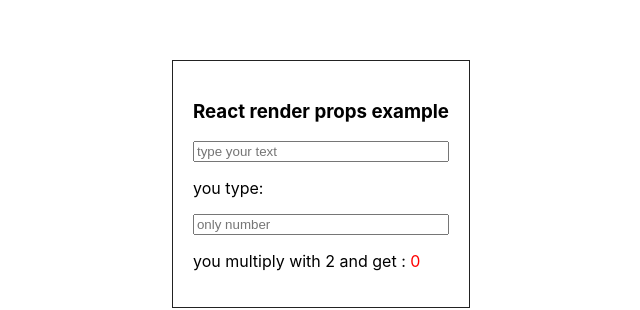
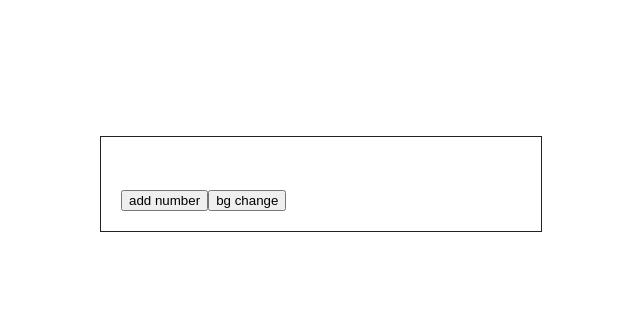
Before and after one commit to futureweb7/react-learning, a React (Create React App) app: page / in a window 1280 px wide. Shown: the part 216-526 px from the top of the page, without its empty margins (319-959 px from the left). Built offline with nearby package versions, Linux system fonts and the light colour scheme.

Commit message:
usestate

```diff
--- a/src/App.js
+++ b/src/App.js
@@ -1,9 +1,12 @@
 import React from 'react';
 import "./App.css"
+import ExFour from './components/useState/ExFour';
 // import TempBoard from './components/reactLiftingStateUp/TempBoard';
 // import HocBord from './components/hoc/HocBord';
 // import AllUserList from './components/hocLoader/AllUserList';
-import RenderPropsEx from './components/renderProps/RenderPropsEx';
+// import RenderPropsEx from './components/renderProps/RenderPropsEx';
+// import ExOne from './components/useState/ExOne';
+// import ExTwo from './components/useState/ExTwo';
 
 const App = () => {
   const areaStyle = {
@@ -18,7 +21,11 @@ const App = () => {
       {/* <TempBoard/> */}
       {/* <HocBord /> */}
       {/* <AllUserList/> */}
-      <RenderPropsEx/>
+      {/* <RenderPropsEx/> */}
+      {/* <ExOne /> */}
+      {/* <ExThree/> */}
+      {/* <ExTwo/> */}
+      <ExFour/>
     </div>
   );
 };
--- /dev/null
+++ b/src/components/useEffect/ExOne.jsx
@@ -0,0 +1,11 @@
+import React from 'react';
+
+const ExOne = () => {
+    return (
+        <div>
+
+        </div>
+    );
+};
+
+export default ExOne;
--- /dev/null
+++ b/src/components/useState/ExFour.jsx
@@ -0,0 +1,54 @@
+import React, { useState } from 'react';
+
+const ExFour = () => {
+    const [number, setNumber] = useState([]);
+    console.log("🚀 ~ file: ExFour.jsx:6 ~ ExFour ~ number:", number)
+    const colors =["violet","#788200","#ebd0ff","green","#CC5500","#FFC300","red",]
+    const [bg, setBg] = useState(false);
+    const handleNumber = () => {
+        setNumber([
+            ...number,
+            {
+                id: number.length,
+                number: Math.random() * 10,
+            }
+        ])
+    }
+    const handleBg = () => {
+        setBg((prevState) => !prevState);
+    }
+    const olStyle= {
+        maxHeight: "300px",
+        overflow:"auto"
+    }
+    const darkStyle = {
+        background:"#222",
+        color: "#fafafa",
+        border:"1px solid #fff",
+        padding: "20px",
+        width:"400px"
+    }
+    const whiteStyle = {
+        background:"#fff",
+        color: "#222",
+        border:"1px solid #222",
+        padding: "20px",
+        width:"400px"
+    }
+    const toggleBg = bg ? darkStyle : whiteStyle;
+
+    return (
+        <>
+        <div style={toggleBg}>
+            <ol style={olStyle}>
+                {number?.map((num,id) =>(
+                  <li key={num.id} style={{ color: colors[id % colors.length] }}>{num.number}</li>
+                ))}
+            </ol>
+            <button onClick={handleNumber}>add number</button>
+            <button onClick={handleBg}>bg change</button>
+        </div>
+        </>
+    );
+};
+export default ExFour;
--- /dev/null
+++ b/src/components/useState/ExOne.jsx
@@ -0,0 +1,19 @@
+import React, { useState } from 'react';
+
+const ExOne = () => {
+    const [text, setText] = useState("");
+    const handleText = (e) => {
+        setText(e.target.value);
+
+    }
+    return (
+        <div>
+            <p><i>if type (.js) show alert</i></p>
+            <p>{text}</p>
+            <input  type='text' value={text} onChange={handleText}/>
+           <p>{text.includes(".js") ? alert("I am an alert box!") : text ? "right" : " "} </p>
+        </div>
+    );
+};
+
+export default ExOne;
--- /dev/null
+++ b/src/components/useState/ExTwo.jsx
@@ -0,0 +1,41 @@
+import React, { useState } from 'react';
+import ExThree from './ExThree';
+
+const ExTwo = () => {
+    const [text, setText] = useState(false);
+    const [bg, setBg] = useState(false);
+    const handleText = () => {
+        setText((prevState) => !prevState);
+    }
+    const handleBg = () => {
+        setBg((prevState) => !prevState);
+    }
+    const darkStyle = {
+        background:"#222",
+        color: "#fafafa",
+        border:"1px solid #fff",
+        padding: "20px",
+        width:"400px"
+    }
+    const whiteStyle = {
+        background:"#fff",
+        color: "#222",
+        border:"1px solid #222",
+        padding: "20px",
+        width:"400px"
+    }
+    const toggleBg = bg ? darkStyle : whiteStyle;
+
+    return (
+        <>
+        <div style={toggleBg}>
+        <ExThree/>
+             <h1><i>{text ? "update text" : "initial text"}</i></h1>
+            <button onClick={handleText}>text change</button>
+            <button onClick={handleBg}>bg change</button>
+        </div>
+        </>
+    );
+};
+
+export default ExTwo;
```
Also changed, not shown: src/components/useState/ExThree.jsx (added, +18 -0 lines), 2 other files (tests, documents, lock files or other folders).
